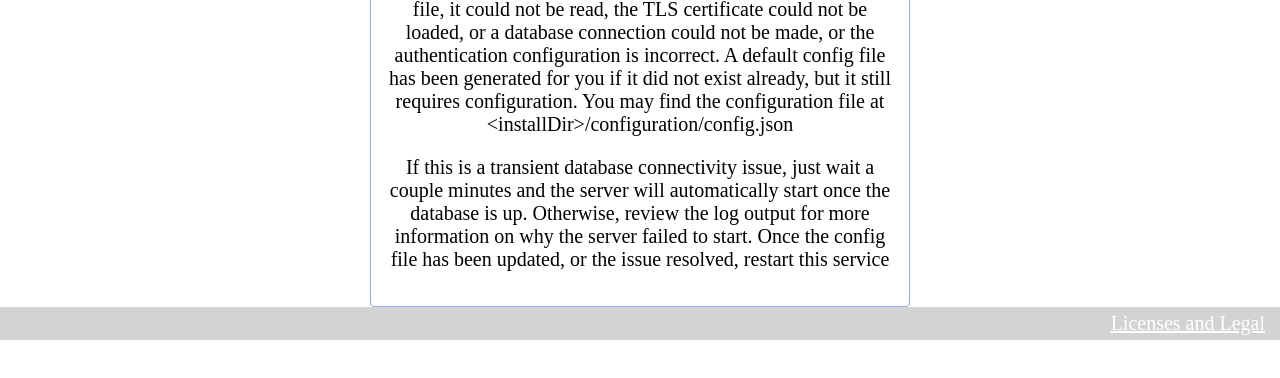
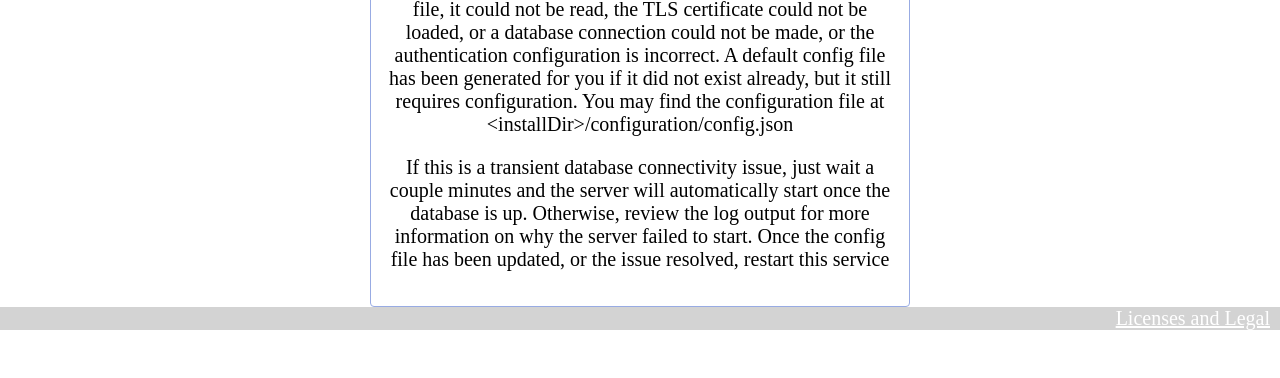
Before and after one commit to zincarla/z-notes, a plain HTML site: page http/resources/updateconfig.html in a window 1280 px wide. Shown: the part 196-574 px from the top of the page. Drawn offline with Linux system fonts and the light colour scheme.

Commit message:
Fix list styling

```diff
--- a/http/resources/core.css
+++ b/http/resources/core.css
@@ -62,12 +62,7 @@ input[type="radio"]{
 form {
 	width:100%;
 }
-li {
-	display:block;
-	list-style: none;
-}
 ul {
-	padding: 5px;
 	margin: 0px;
 }
 #HeadMenu {
```
